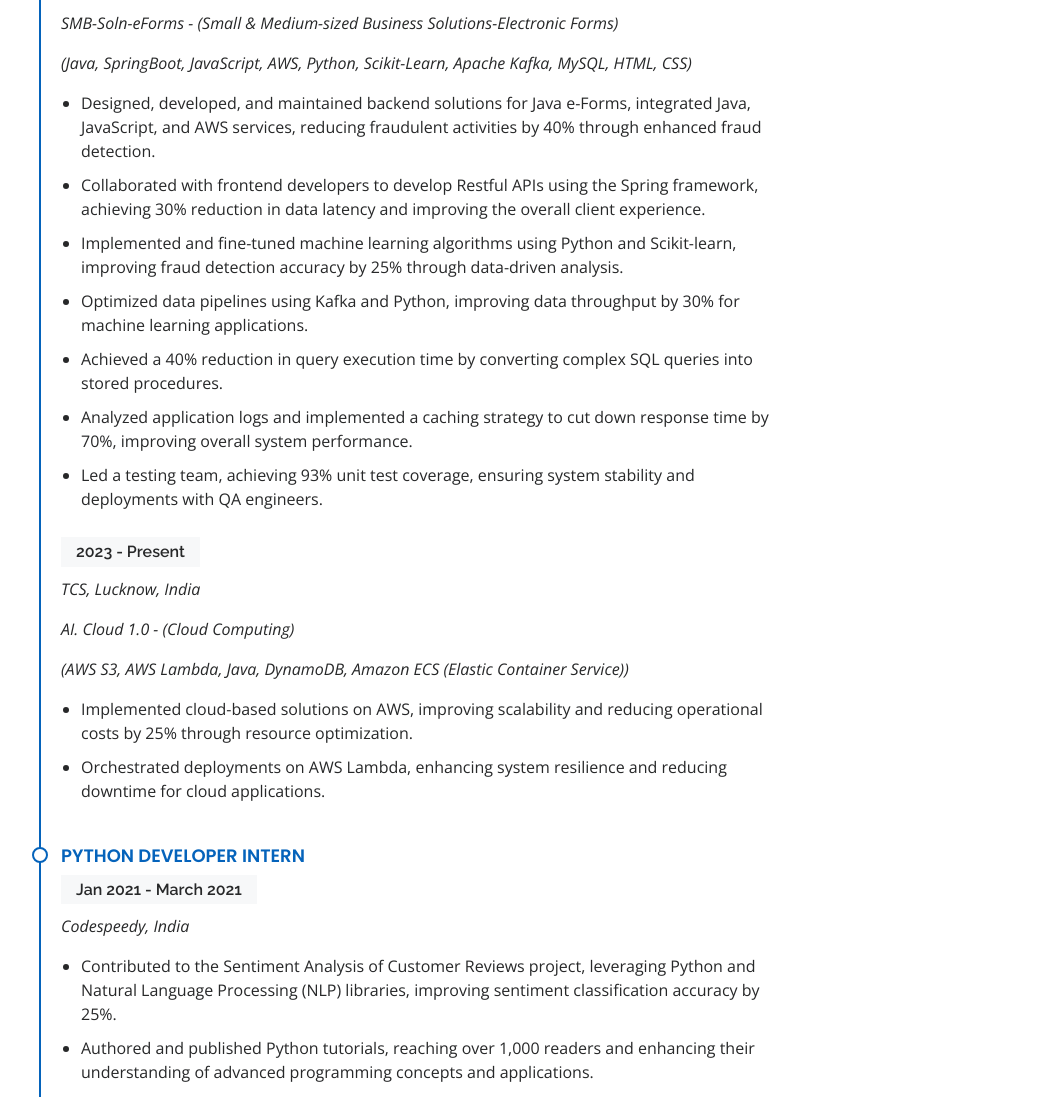
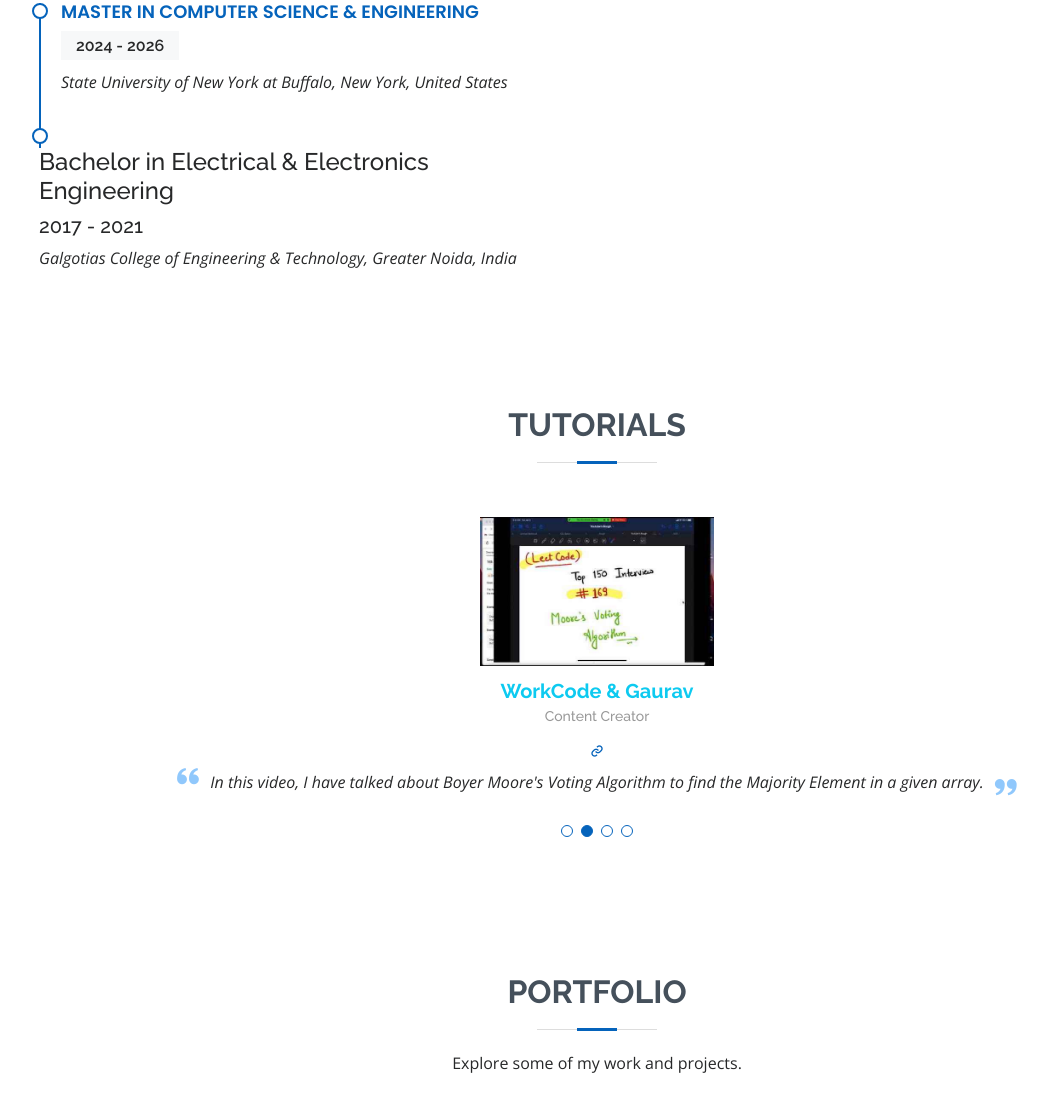
Before and after one commit to gavksingh/My_Portfolio, a plain HTML site: page index.html in a window 1280 px wide. Shown: the part 3072-4169 px from the top of the page, without its empty margins (93-1141 px from the left). Drawn offline with nearby package versions, Linux system fonts and the light colour scheme.

Commit message:
updated profile

```diff
--- a/index.html
+++ b/index.html
@@ -229,26 +229,26 @@
               <h4> Data Science (Intern) </h4>
               <h5>August 2024 - September 2024</h5>
               <p><em>Muni Health, USA</em></p>
-              <ul>
+              <!-- <ul>
                 <li>Optimized data cleaning and preprocessing workflows, reducing error by 35% and improving model accuracy.</li>
                 <li>Performed exploratory data analysis (EDA) to identify trends, driving a 15% improvement in operational efficiency.</li>
                 <li>Upgraded chatbot features with Python, enhancing response accuracy by 20% and increasing user engagement by 50%.</li>
                 <li>Presented insights to the CEO, streamlining data processes and cutting turnaround time for requests by 25%.</li>
-              </ul>
+              </ul> -->
             </div>
 
             <div class="resume-item">
               <h4> AI Fellow </h4>
               <h5>July 2024 - August 2024</h5>
               <p><em>Headstarter AI, New York</em></p>
-              <ul>
+              <!-- <ul>
                 <li>Developed and deployed a portfolio website and Pantry Tracker App for real-time inventory management using React.js and Firebase,
                   demonstrating full-stack development and cloud deployment expertise.</li>
                 <li>Collaborated with team members to design and deploy AI applications (Customer Support Chatbot, AI Flashcard App),
                   significantly enhancing user experience and functionality.</li>
                 <li>Conducted user testing and implemented machine learning in the Customer Support Chatbot, boosting user
                   satisfaction by 30% and retention by 40%</li>
-              </ul>
+              </ul> -->
             </div>
 
             <div class="resume-item">
@@ -257,7 +257,7 @@
               <p><em>TCS, Lucknow, India </em></p>
               <p><em> SMB-Soln-eForms - (Small & Medium-sized Business Solutions-Electronic Forms)</em></p>
               <p><em>(Java, SpringBoot, JavaScript, AWS, Python, Scikit-Learn, Apache Kafka, MySQL, HTML, CSS)</em></p>
-              <ul>
+              <!-- <ul>
                 <li>Designed, developed, and maintained backend solutions for Java e-Forms, integrated Java, JavaScript, and AWS
                   services, reducing fraudulent activities by 40% through enhanced fraud detection.</li>
                 <li> Collaborated with frontend developers to develop Restful APIs using the Spring framework, achieving 30% reduction in
@@ -268,30 +268,30 @@
                 <li>Achieved a 40% reduction in query execution time by converting complex SQL queries into stored procedures.</li>
                 <li>Analyzed application logs and implemented a caching strategy to cut down response time by 70%, improving overall system performance.</li>
                 <li>Led a testing team, achieving 93% unit test coverage, ensuring system stability and deployments with QA engineers.</li>
-              </ul>
+              </ul> -->
 
               <h5>2023 - Present</h5>
               <p><em>TCS, Lucknow, India </em></p>
               <p><em>AI. Cloud 1.0 - (Cloud Computing)</em></p>
               <p><em>(AWS S3, AWS Lambda, Java, DynamoDB, Amazon ECS (Elastic Container Service))</em></p>
-              <ul>
+              <!-- <ul>
                 <li> Implemented cloud-based solutions on AWS, improving scalability and reducing operational costs by 25% through
                   resource optimization.</li>
                 <li>Orchestrated deployments on AWS Lambda, enhancing system resilience and reducing downtime for cloud applications.</li>
-              </ul>
+              </ul> -->
 
             </div>
             <div class="resume-item">
               <h4>Python Developer Intern</h4>
               <h5>Jan 2021 - March 2021</h5>
               <p><em>Codespeedy, India</em></p>
-              <ul>
+              <!-- <ul>
                 <li>Contributed to the Sentiment Analysis of Customer Reviews project, leveraging Python and Natural Language Processing
-                  (NLP) libraries, improving sentiment classification accuracy by 25%.</li>
+                   (NLP) libraries, improving sentiment classification accuracy by 25%.</li>
                 <li>Authored and published Python tutorials, reaching over 1,000 readers and enhancing their understanding of advanced
                   programming concepts and applications.</li>
 
-              </ul>
+              </ul> -->
             </div>
             <!-- <div class="resume-item">
               <h4>Teaching Assistant Volunteer</h4>
@@ -310,6 +310,13 @@
                 <h4> Master in Computer Science &amp; Engineering </h4>
                 <h5>2024 - 2026</h5>
                 <p><em>State University of New York at Buffalo, New York, United States</em></p>
+                <p></p>
+              </div>
+
+              <div class="resume-item"></div>
+                <h4> Bachelor in Electrical &amp; Electronics Engineering </h4>
+                <h5>2017 - 2021</h5>
+                <p><em>Galgotias College of Engineering & Technology, Greater Noida, India</em></p>
                 <p></p>
               </div>
 
```
